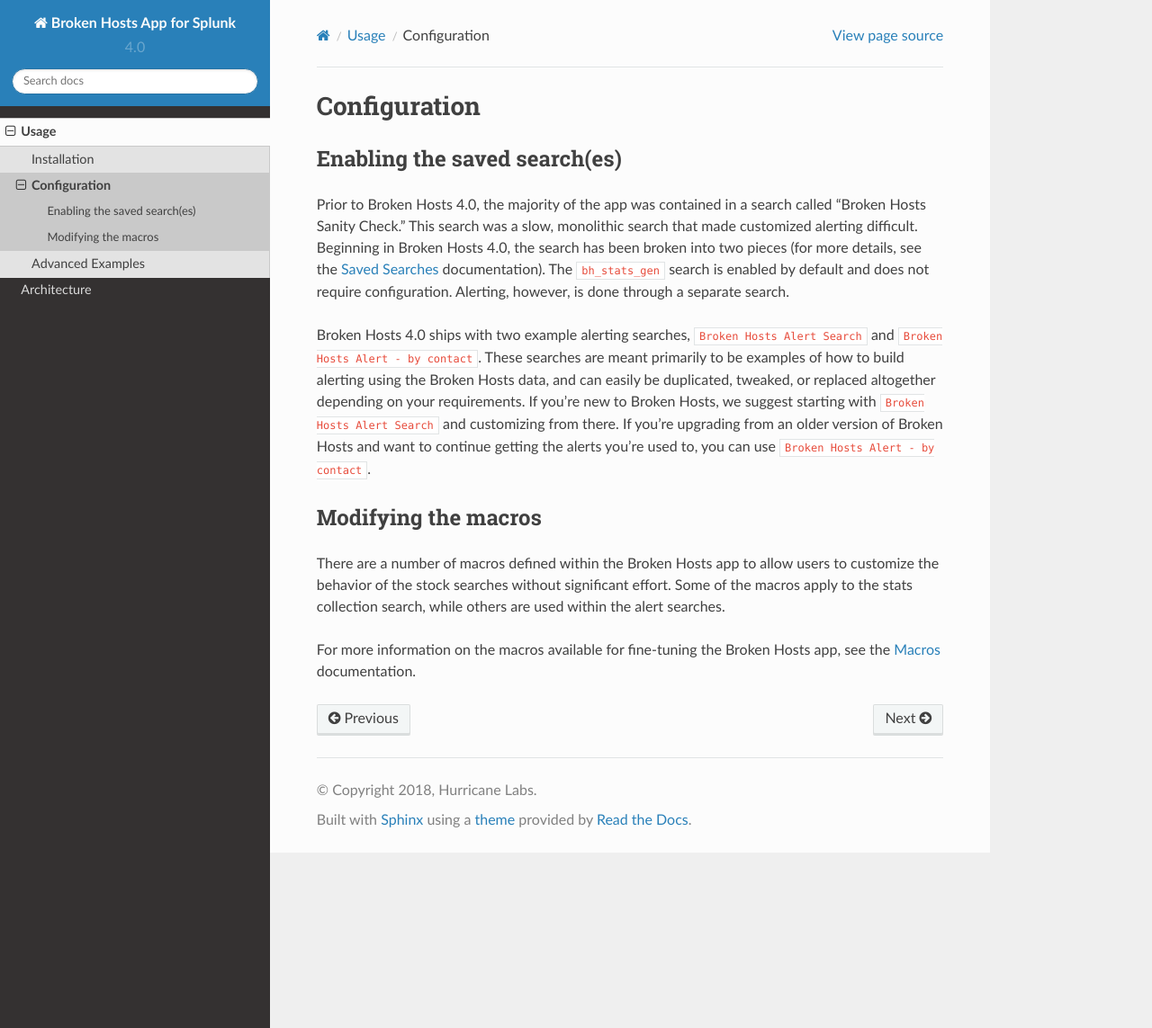
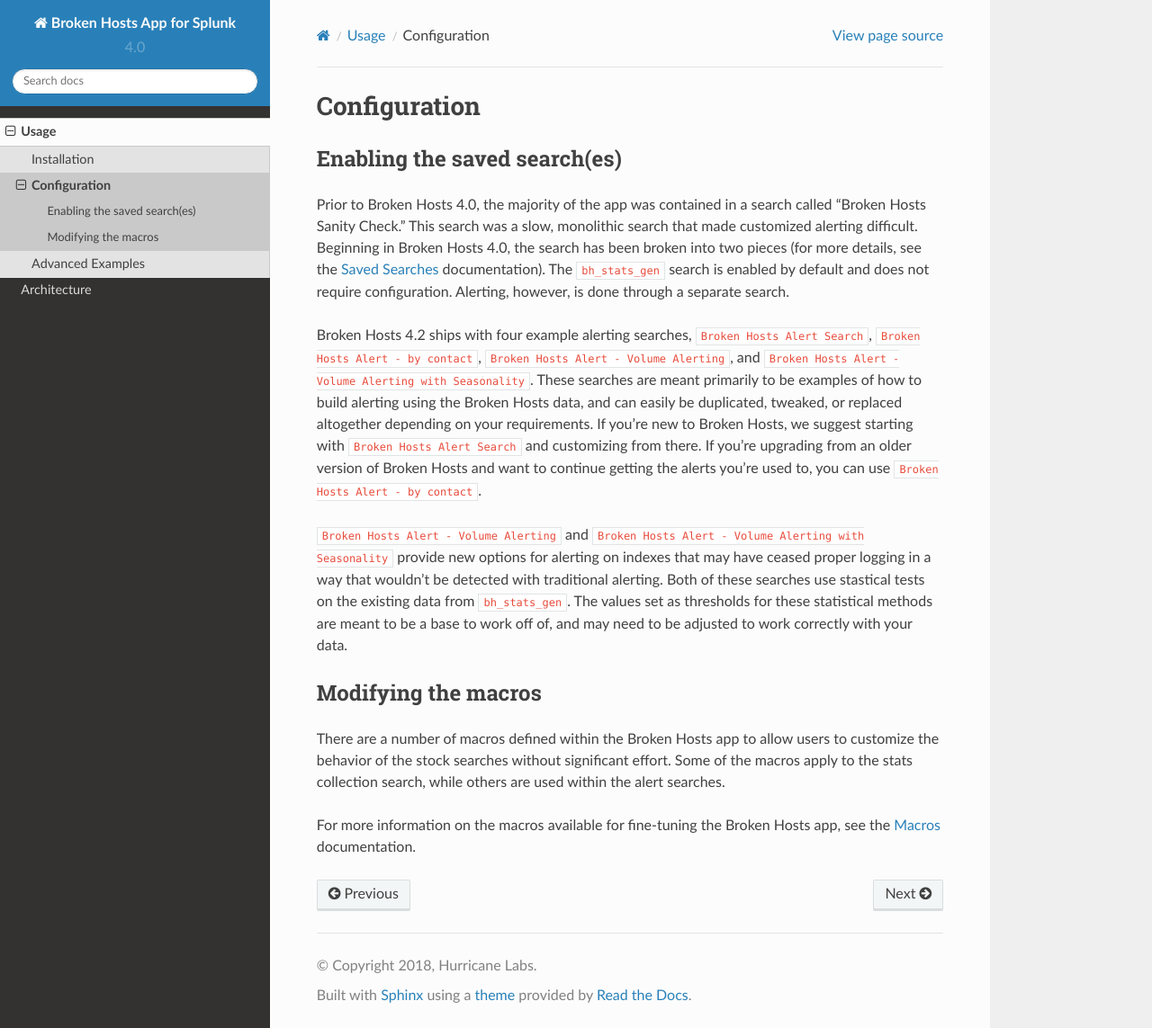
Before and after one commit to HurricaneLabs/brokenhosts, a Sphinx documentation site: the page built from docs/usage/configuration.rst, in a window 1280 px wide and 1143 px high. Shown: the whole window at 90% size. Built offline with Sphinx 7.4.7 and the Read the Docs theme 2.0.0, drawn with Linux system fonts in a browser that asks for light colours.

Commit message:
adding some docs

```diff
--- a/docs/architecture/eventtypes.rst
+++ b/docs/architecture/eventtypes.rst
@@ -33,7 +33,8 @@ You would then name this eventtype something like
 ``bh_aggregate-%orig_index%,pfsense,%orig_host%``. Once you have this created, you can add a single
 line to the Broken Hosts Lookup, using the actual index and host, but using "pfsense" for the
 sourcetype. Now, for each pfSense firewall you have, you will receive one alert if **all** of the
-sourcetypes stop coming in for that firewall.
+sourcetypes stop coming in for that firewall. Without aggregations, you would instead receive an
+alert if **any** sourcetype stopped coming in for that firewall.
 
 Suppressions
 ------------
--- a/docs/usage/configuration.rst
+++ b/docs/usage/configuration.rst
@@ -12,13 +12,20 @@ Beginning in Broken Hosts 4.0, the search has been broken into two pieces (for m
 the :ref:`searches` documentation). The ``bh_stats_gen`` search is enabled by default and does
 not require configuration. Alerting, however, is done through a separate search.
 
-Broken Hosts 4.0 ships with two example alerting searches, ``Broken Hosts Alert Search`` and
-``Broken Hosts Alert - by contact``. These searches are meant primarily to be examples of how to
-build alerting using the Broken Hosts data, and can easily be duplicated, tweaked, or replaced
-altogether depending on your requirements. If you're new to Broken Hosts, we suggest starting with
-``Broken Hosts Alert Search`` and customizing from there. If you're upgrading from an older version
-of Broken Hosts and want to continue getting the alerts you're used to, you can use ``Broken Hosts
-Alert - by contact``.
+Broken Hosts 4.2 ships with four example alerting searches, ``Broken Hosts Alert Search``,
+``Broken Hosts Alert - by contact``, ``Broken Hosts Alert - Volume Alerting``,
+and ``Broken Hosts Alert - Volume Alerting with Seasonality``. These searches are meant
+primarily to be examples of how to build alerting using the Broken Hosts data, and can easily
+be duplicated, tweaked, or replaced altogether depending on your requirements.
+If you're new to Broken Hosts, we suggest starting with ``Broken Hosts Alert Search`` and customizing from there.
+If you're upgrading from an older version of Broken Hosts and want to continue getting the alerts you're used to,
+you can use ``Broken Hosts Alert - by contact``.
+
+``Broken Hosts Alert - Volume Alerting`` and ``Broken Hosts Alert - Volume Alerting with Seasonality``
+provide new options for alerting on indexes that may have ceased proper logging in a way that wouldn't be detected
+with traditional alerting. Both of these searches use stastical tests on the existing data from
+``bh_stats_gen``. The values set as thresholds for these statistical methods are meant to be a base to work off of,
+and may need to be adjusted to work correctly with your data.
 
 Modifying the macros
 --------------------
```
